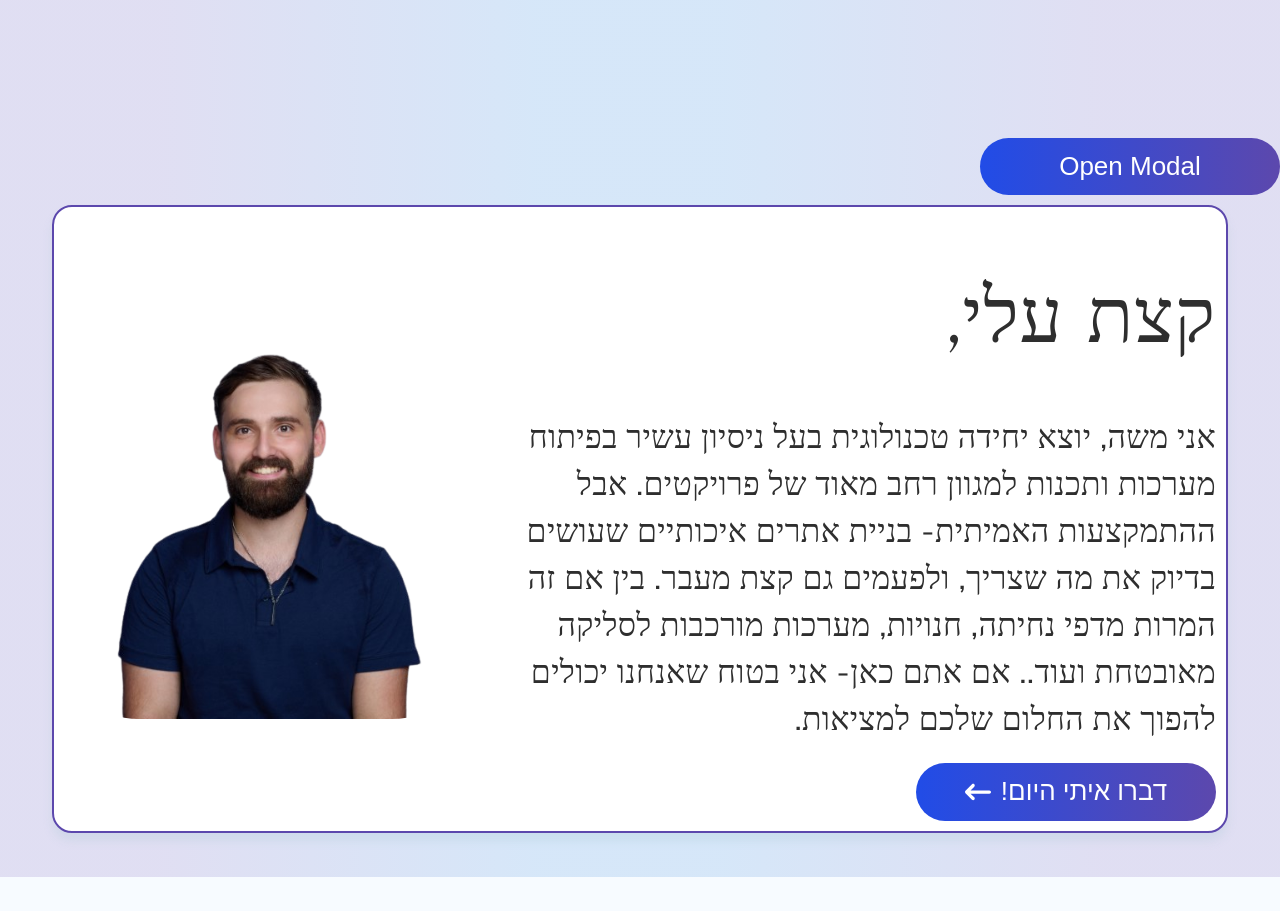
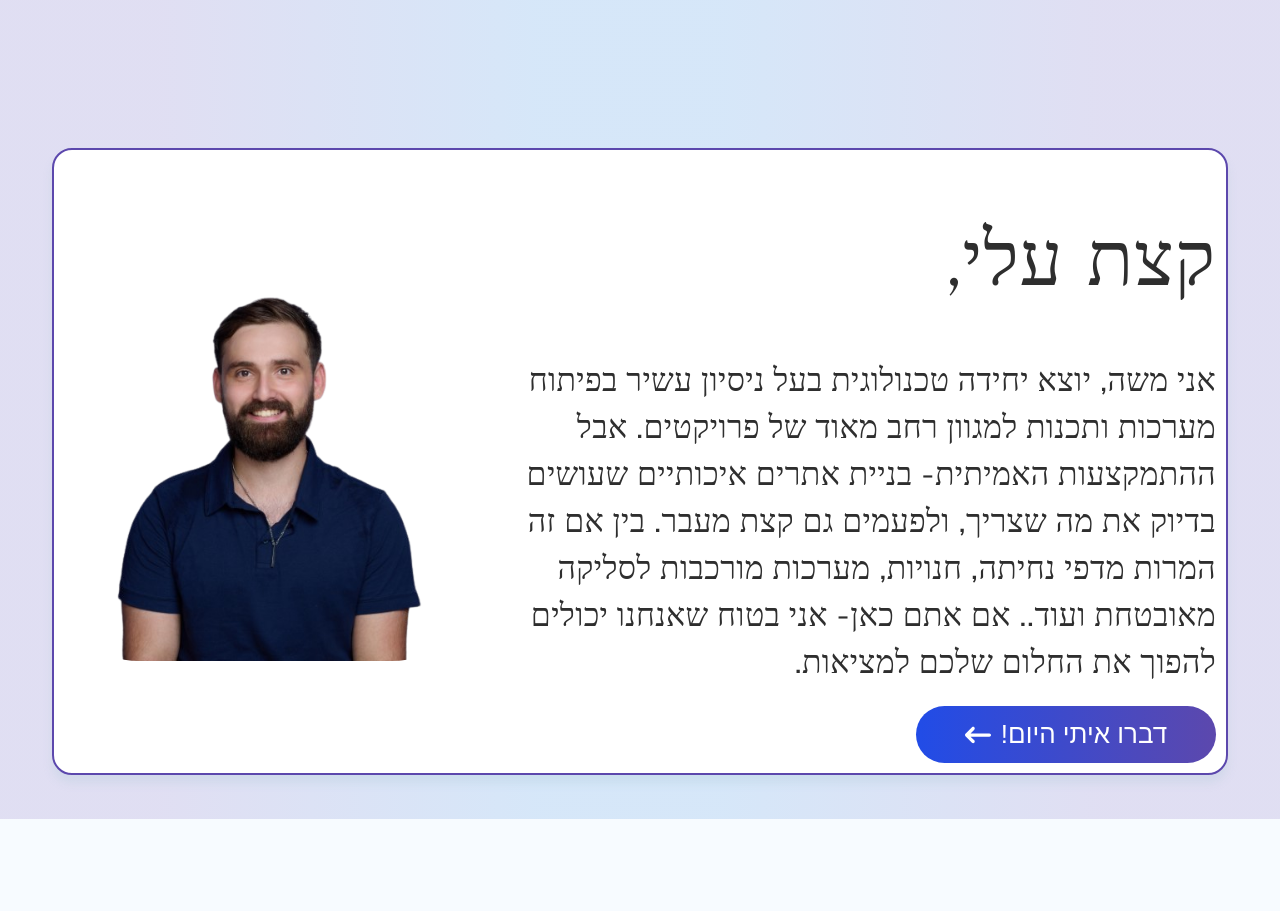
Before and after one commit to lionsgrandson/sites_for_everyone5.0, a React (Create React App) app: page / in a window 1280 px wide. Shown: the part 800-1711 px from the top of the page. Built offline with nearby package versions, Linux system fonts and the light colour scheme; a web font is replaced by a local one.

Commit message:
feat(popup): auto opens

```diff
--- a/src/pages/home.js
+++ b/src/pages/home.js
@@ -16,28 +16,38 @@ import { useTranslation } from "react-i18next";
 import QnA from "../components/QnASection/QnA";
 import Popup from "reactjs-popup";
 import "reactjs-popup/dist/index.css";
+import { useEffect, useState } from "react";
 function Home() {
   const { t } = useTranslation();
+  const [isPopupOpen, setIsPopupOpen] = useState(false);
+
+  useEffect(() => {
+    // Open the popup when the page loads
+    const handlePageLoad = () => {
+      setIsPopupOpen(true);
+    };
+
+    window.addEventListener("load", handlePageLoad);
+
+    // Cleanup the event listener
+    return () => {
+      window.removeEventListener("load", handlePageLoad);
+    };
+  }, []);
+
   return (
     <div className="App">
       <header className="App-header">
         <div className="home-hero">
           <Menu />
           <Hero />
-          <Popup
-            trigger={
-              <a>
-                <Btn className="button" bntTxt="Open Modal"></Btn>
-              </a>
-            }
-            modal
-          >
-            <span>
+          <Popup open={isPopupOpen} onClose={() => setIsPopupOpen(false)} modal>
+            <div>
               <h1>
                 {t("Leave your details and I will get back to you today!")}
               </h1>
               <ContactForm />
-            </span>
+            </div>
           </Popup>
           <PicXtext
             imgXTextImg={moseHeadshot}
```
